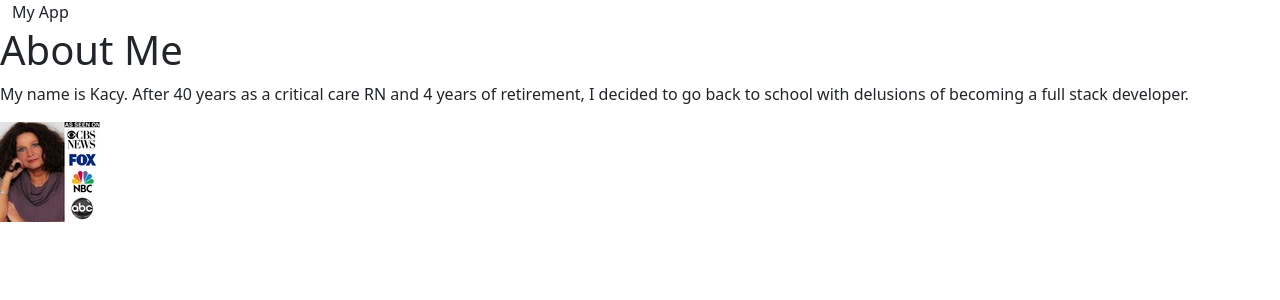
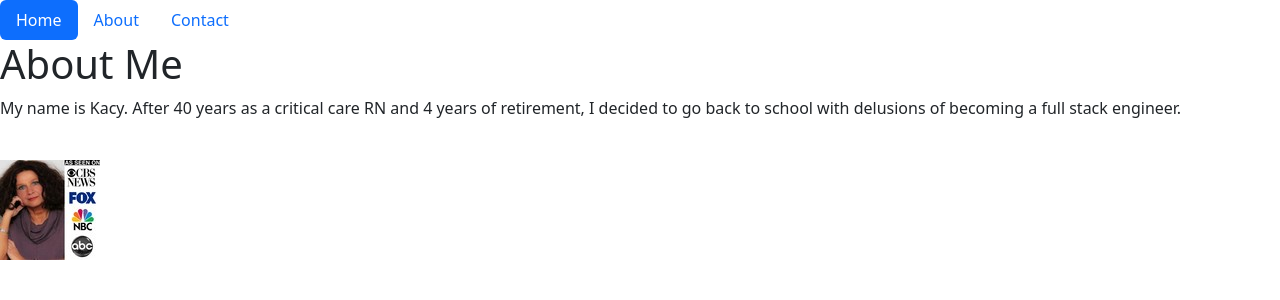
Before and after one commit to KacyClark/112series, a Django app: page /about/ in a window 1280 px wide. Shown: the top 300 px of the page. Run offline with Django 4.2, Linux system fonts and the light colour scheme.

Commit message:
112.2. resubmit

```diff
--- a/templates/about.html
+++ b/templates/about.html
@@ -5,7 +5,9 @@
 
 {% block content %}
 <h1>About Me</h1>
-<p>My name is Kacy.  After 40 years as a critical care RN and 4 years of retirement, I decided to go back to school with delusions of becoming a full stack developer.</p>
+<p>My name is Kacy.  After 40 years as a critical care RN and 4 years of retirement, I decided to go back to school with delusions of becoming a full stack engineer.</p>
+<br
+<br>
 <div class="picture">
     <img src="{% static 'images/profile.jpg' %}" alt="author's pic">
 </div>
--- a/templates/base.html
+++ b/templates/base.html
@@ -11,21 +11,19 @@
     <title>{% block title %}My First App{% endblock title %}</title>
 </head>
     <body>
-        <nav class="navbar navbar-expand-lg bg-light">
-            <div class="container-fluid">
-                <a class="navbar-brand" href="{% url 'home' %}">My App</a>
-                <button class="navbar-toggler" type="button" data-bs-toggle="collapse" data-bs-target="#navbarNavAltMarkup" aria-controls="navbarNavAltMarkup" aria-expanded="false" aria-label="Toggle navigation">
-                <span class="navbar-toggler-icon"></span>
-                </button>
-                <div class="collapse navbar-collapse" id="navbarNavAltMarkup">
-                <div class="navbar-nav">
-                    <a class="nav-link active" aria-current="page" href="{% url 'home' %}">Home</a>
-                    <a class="nav-link" href="{% url 'about' %}">About</a>
+        <div class="navigation">
+        <ul class="nav nav-pills">
+            <li class="nav-item">
+                <a class="nav-link active" aria-current="page" href="{% url 'home' %}">Home</a>
+            </li>
+            <li class="nav-item">
+                <a class="nav-link" href="{% url 'about' %}">About</a>
+            </li>
+            <li class="nav-item">
+                <a class="nav-link" href="#">Contact</a>
+            </li>
 
-                </div>
-                </div>
-            </div>
-        </nav>
+        </ul>
         <div>
         {% block content %}
         {% endblock content %}
@@ -33,3 +31,19 @@
         </div>
     </body>
 </html>
+
+<!-- <nav class="navbar navbar-expand-lg bg-light">
+    <div class="container-fluid">
+        <a class="navbar-brand" href="{% url 'home' %}">My App</a>
+        <button class="navbar-toggler" type="button" data-bs-toggle="collapse" data-bs-target="#navbarNavAltMarkup" aria-controls="navbarNavAltMarkup" aria-expanded="false" aria-label="Toggle navigation">
+        <span class="navbar-toggler-icon"></span>
+        </button>
+        <div class="collapse navbar-collapse" id="navbarNavAltMarkup">
+        <div class="navbar-nav">
+            <a class="nav-link active" aria-current="page" href="{% url 'home' %}">Home</a>
+            <a class="nav-link" href="{% url 'about' %}">About</a>
+
+        </div>
+        </div>
+    </div>
+</nav> -->
```
Also changed, not shown: static/css/about.css (+20 -1 lines).
